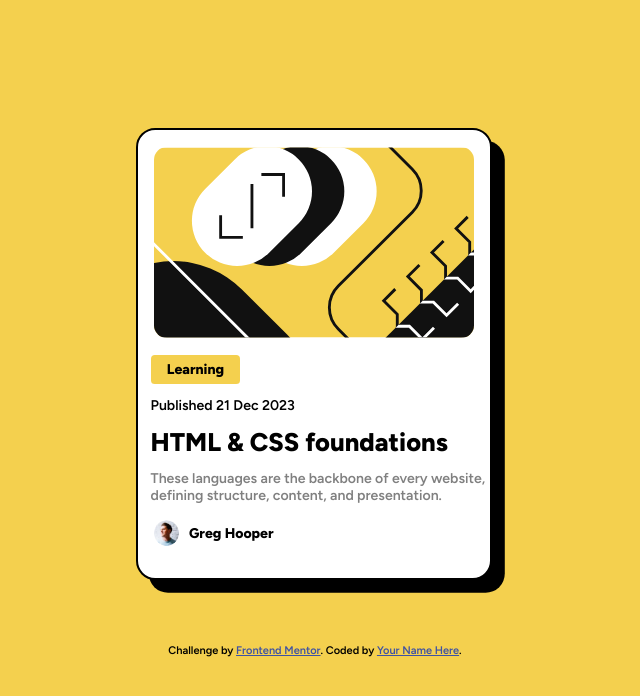
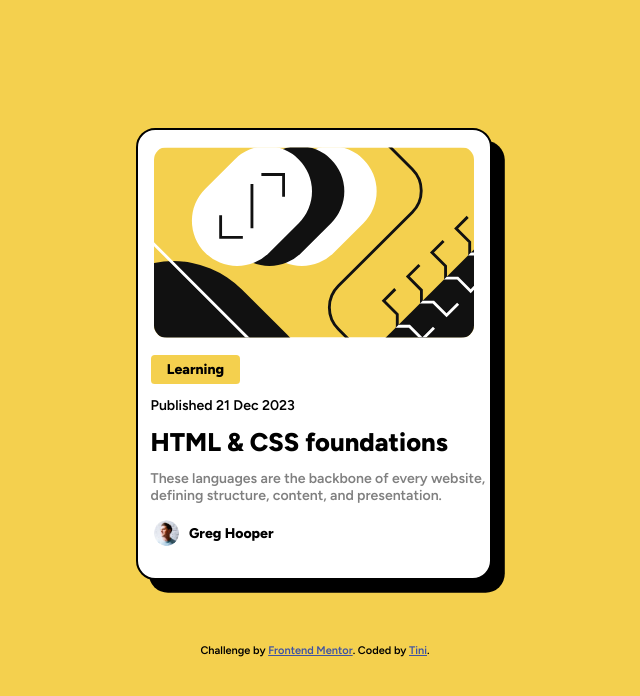
Before and after one commit to Tini369/blog-preview-card-main, a plain HTML site: page blog-preview-card-main/index.html in a window 1280 px wide. Shown: the whole page, without its empty margins (325-965 px from the left). Drawn offline with Linux system fonts and the light colour scheme.

Commit message:
Update index.html

```diff
--- a/blog-preview-card-main/index.html
+++ b/blog-preview-card-main/index.html
@@ -25,7 +25,7 @@
 
   <div class="attribution">
     Challenge by <a href="https://www.frontendmentor.io?ref=challenge" target="_blank">Frontend Mentor</a>.
-    Coded by <a href="#">Your Name Here</a>.
+    Coded by <a href="#">Tini</a>.
   </div>
 </body>
 </html>
```
